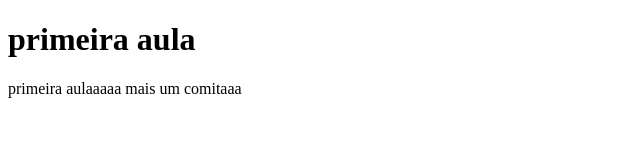
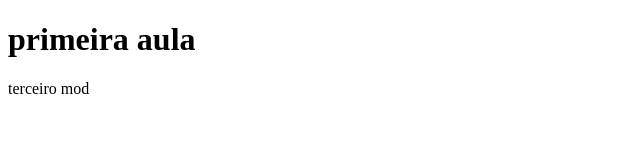
Before and after one commit to isaias-santos-dev/aula-1, a plain HTML site: page aulas/aula_1/index.html in a window 1280 px wide. Shown: the whole page, without its empty margins (0-640 px from the left). Drawn offline with Linux system fonts and the light colour scheme.

Commit message:
terceira modificaçao

```diff
--- a/aulas/aula_1/index.html
+++ b/aulas/aula_1/index.html
@@ -9,7 +9,7 @@
 
 <body>
     <h1>primeira aula</h1>
-    <p>primeira aulaaaaa mais um comitaaa
+    <p>terceiro mod
     </p>
 </body>
 
```
